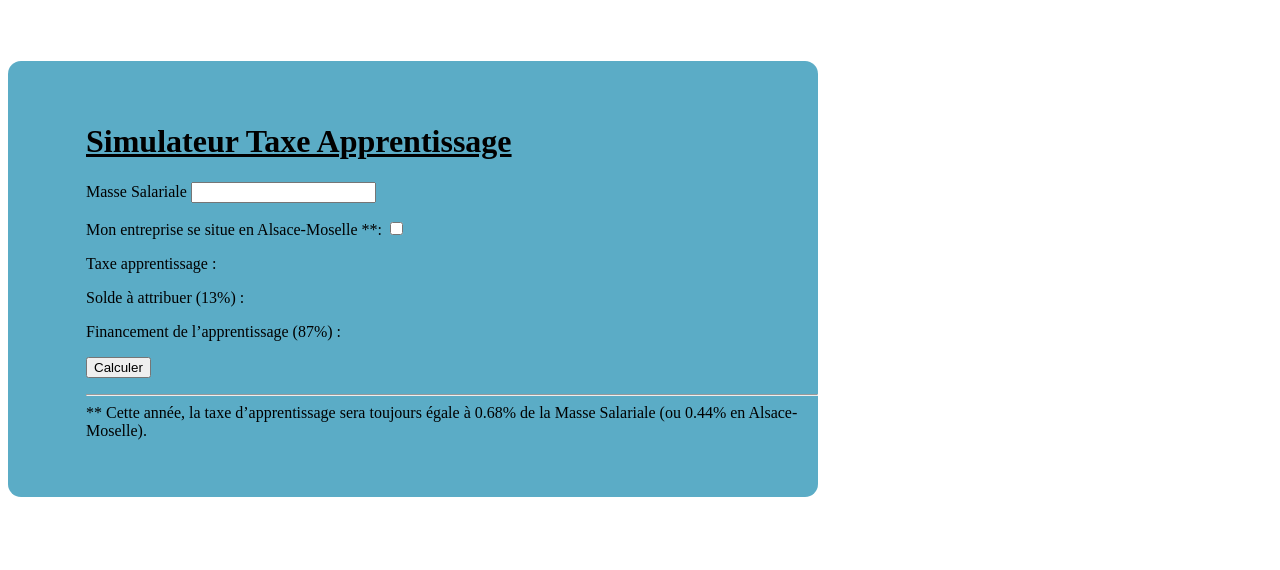
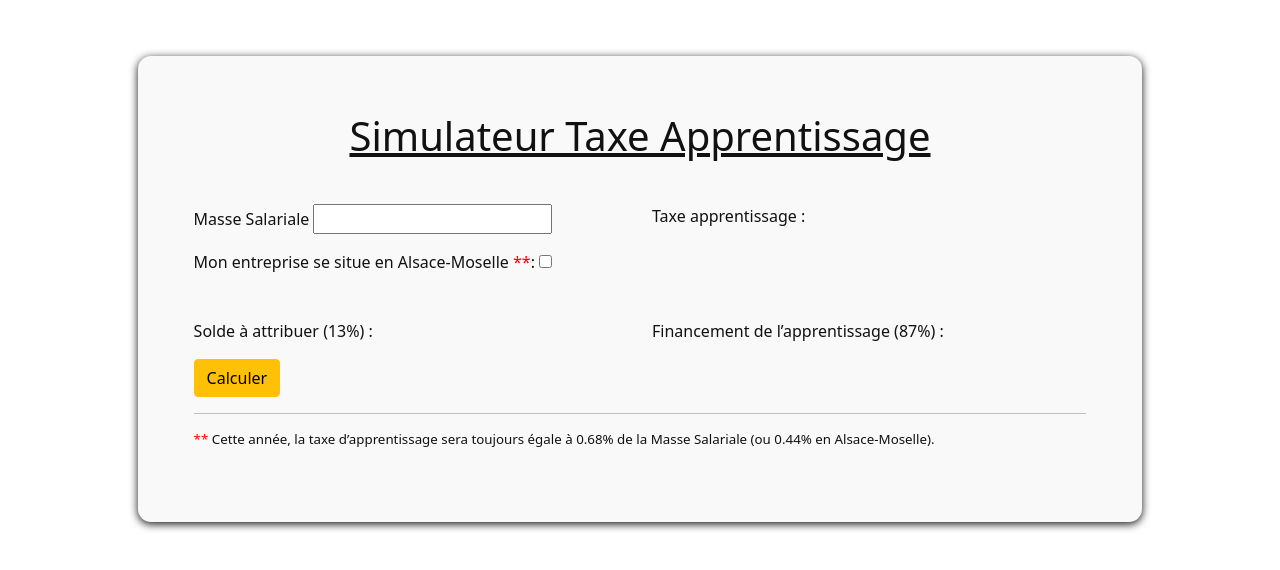
Before and after one commit to kaiodigital/simulatorTA, a plain HTML site: page index.html in a window 1280 px wide. Drawn offline with nearby package versions, Linux system fonts and the light colour scheme.

Commit message:
bug calcul + design

```diff
--- a/index.html
+++ b/index.html
@@ -4,35 +4,67 @@
     <meta charset="UTF-8" />
     <meta http-equiv="X-UA-Compatible" content="IE=edge" />
     <meta name="viewport" content="width=device-width, initial-scale=1.0" />
-    <link rel="stylesheet" href="style.css">
+    <link
+      href="https://cdn.jsdelivr.net/npm/bootstrap@5.1.1/dist/css/bootstrap.min.css"
+      rel="stylesheet"
+      integrity="sha384-F3w7mX95PdgyTmZZMECAngseQB83DfGTowi0iMjiWaeVhAn4FJkqJByhZMI3AhiU"
+      crossorigin="anonymous"
+    />
+    <link rel="stylesheet" href="style.css" />
     <title>Simulator TA</title>
   </head>
   <body>
+    <div class="container">
+      <div class="calculTA">
+        <h1 style="text-align: center"><u>Simulateur Taxe Apprentissage</u></h1>
 
-    <div class="calculTA">
-      <h1><u>Simulateur Taxe Apprentissage</u></h1>
-        <div>
+        <div class="row" style="margin-top: 5%">
+          <div class="col-md-12 col-lg-6">
+            <p class="titleSimulator">
+              Masse Salariale <input id="masseSalariale" type="number" />
+            </p>
+          </div>
 
-            <p class="masseSalarialeTitle">Masse Salariale <input id="masseSalariale" type="number" /></p>
+          <div class="col-md-12 col-lg-6">
+            <p class="titleSimulator">
+              Taxe apprentissage : <span style="font-weight: 650;" id="resultatTA"></span>
+            </p>
+          </div>
+        </div>
+        <p class="titleSimulator">
+          Mon entreprise se situe en Alsace-Moselle <span style="color: red;">**</span>:
+          <input
+            type="checkbox"
+            value="0.0068"
+            id="alsaceValue"
+            onclick="changeValue()"
+          />
+        </p>
+        <div class="row" style="margin-top: 5%">
+          <div class="col-6">
+            <p class="titleSimulator">
+              Solde à attribuer (13%) : <span style="font-weight: 650;" id="resultatSolde"></span>
+            </p>
+          </div>
 
-            <p class="alsaceTitle">
-                Mon entreprise se situe en Alsace-Moselle **:
-                <input type="checkbox" value="0.68"  id="alsaceValue" onclick="changeValue()" />
+          <div class="col-6">
+            <p class="titleSimulator">
+              Financement de l’apprentissage (87%) :
+              <span style="font-weight: 650;" id="resultatFinancement"></span>
             </p>
-
+          </div>
         </div>
 
-      <p class="taxeTitle">Taxe apprentissage : <span id="resultatTA"></span></p>
-
-      <p class="soldeTitle">Solde à attribuer (13%) : <span id="resultatSolde"></span></p>
-
-      <p class="financementTitle">Financement de l’apprentissage (87%) : <span id="resultatFinancement"></span></p>
-
-      <p><button type="submit" onclick="calculer()">Calculer</button></p>
-      <hr />
-      ** Cette année, la taxe d’apprentissage sera toujours égale à 0.68% de la
-      Masse Salariale (ou 0.44% en Alsace-Moselle).
-    </div>
+        <p>
+          <button class="btn btn-warning" type="submit" onclick="calculer()">
+            Calculer
+          </button>
+        </p>
+        <hr />
+        <p style="font-size: smaller;"><span style="color: red;">**</span> Cette année, la taxe d’apprentissage sera toujours égale à 0.68% de la
+        Masse Salariale (ou 0.44% en Alsace-Moselle).</p>
+      </div>
+      </div>
 
     <script src="script.js"></script>
   </body>
--- a/script.js
+++ b/script.js
@@ -3,7 +3,7 @@ function calculer() {
   for (I = 0; I < array.length; I++) {
     if (array[I].value.length == 0) array[I].value = 0;
     if (isNaN(array[I].value)) {
-      alert(array[I].value + " n'est pas numérique !");
+      alert(array[I].value + " Ce n'est pas un nombre !");
       break;
     }
   }
@@ -11,28 +11,32 @@ function calculer() {
   if (I < array.length) return;
   TA =
     parseFloat(masseSalariale.value) *
-    parseFloat(alsace.value) * // add variable pocur Alsace))
-    0.13;
+    parseFloat(alsace.value);
+    TA * 0.013;
 
-  const totalTA = resultatTA.innerText = TA.toFixed(2) + " €"; // Taxe apprentissage resultat
-  console.log('totalTA : ' + totalTA); // affichage total TA
+  const totalTA = (resultatTA.innerText = TA.toFixed(0) + " €"); // Taxe apprentissage resultat
+  console.log("totalTA : " + totalTA); // affichage total TA
 
-  const totalSolde = resultatSolde.innerText = ((parseInt(totalTA) * 13) / 100).toFixed(2) + " €";
-  console.log('totalSolde : ' + totalSolde); // Affichage total du solde (13%)
+  const totalSolde = (resultatSolde.innerText =
+    ((parseInt(totalTA) * 13) / 100).toFixed(0) + " €");
+  console.log("totalSolde : " + totalSolde); // Affichage total du solde (13%)
 
-  const totalFinancement = resultatFinancement.innerText = ((parseInt(totalTA) * 87) / 100).toFixed(2) + " €";
-  console.log('totalFinancement : ' + totalFinancement); // Affichage total du financement (87%)
-
+  const totalFinancement = (resultatFinancement.innerText =
+    ((parseInt(totalTA) * 87) / 100).toFixed(0) + " €");
+  console.log("totalFinancement : " + totalFinancement); // Affichage total du financement (87%)
 }
 
 const alsace = document.querySelector("#alsaceValue");
 
 function changeValue() {
+  // Checked for alsace value
   if (alsace.checked) {
-    alsace.setAttribute("value", "0.44");
+    alsace.setAttribute("value", "0.0044");
+    calculer();
     console.log("checked");
   } else {
-    alsace.setAttribute("value", "0.68");
+    alsace.setAttribute("value", "0.0068");
+    calculer();
     console.log("unchecked");
   }
 }
--- a/style.css
+++ b/style.css
@@ -1,9 +1,12 @@
 .calculTA {
-    background-color: #5bacc6;
-    margin-top: 61px;
-    padding-top: 41px;
-    padding-left: 78px;
+    background-color: #F9F9F9;
+    margin: 5%;
+    padding: 5%;
     border-radius: 13px;
-    max-width: 732px;
-    padding-bottom: 57px;
+    box-shadow: #111111 0px 2px 8px;
+    color: #111111
 };
+
+span > #resultatSolde, #resultatFinancement, #resultatTA {
+    font-weight: 800;
+}
```
